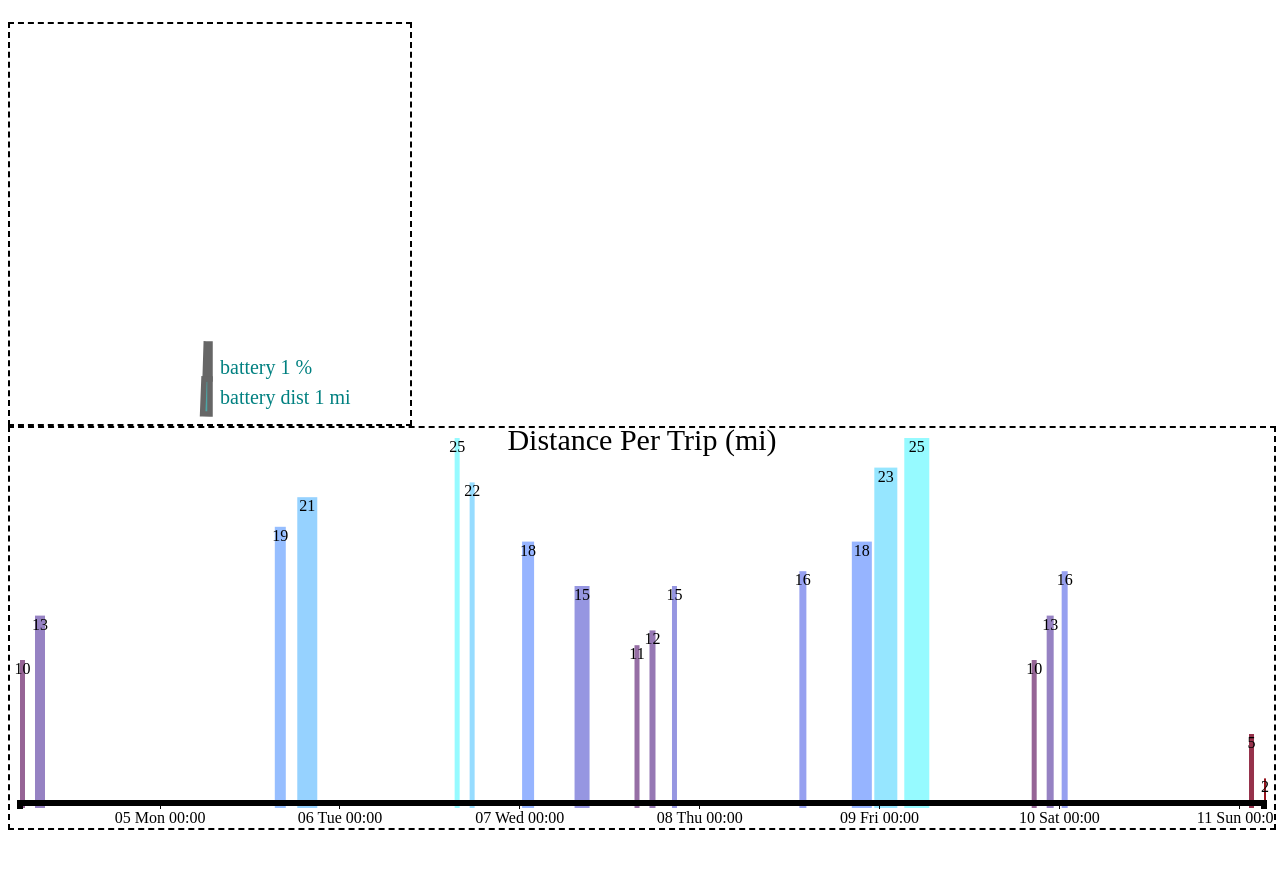
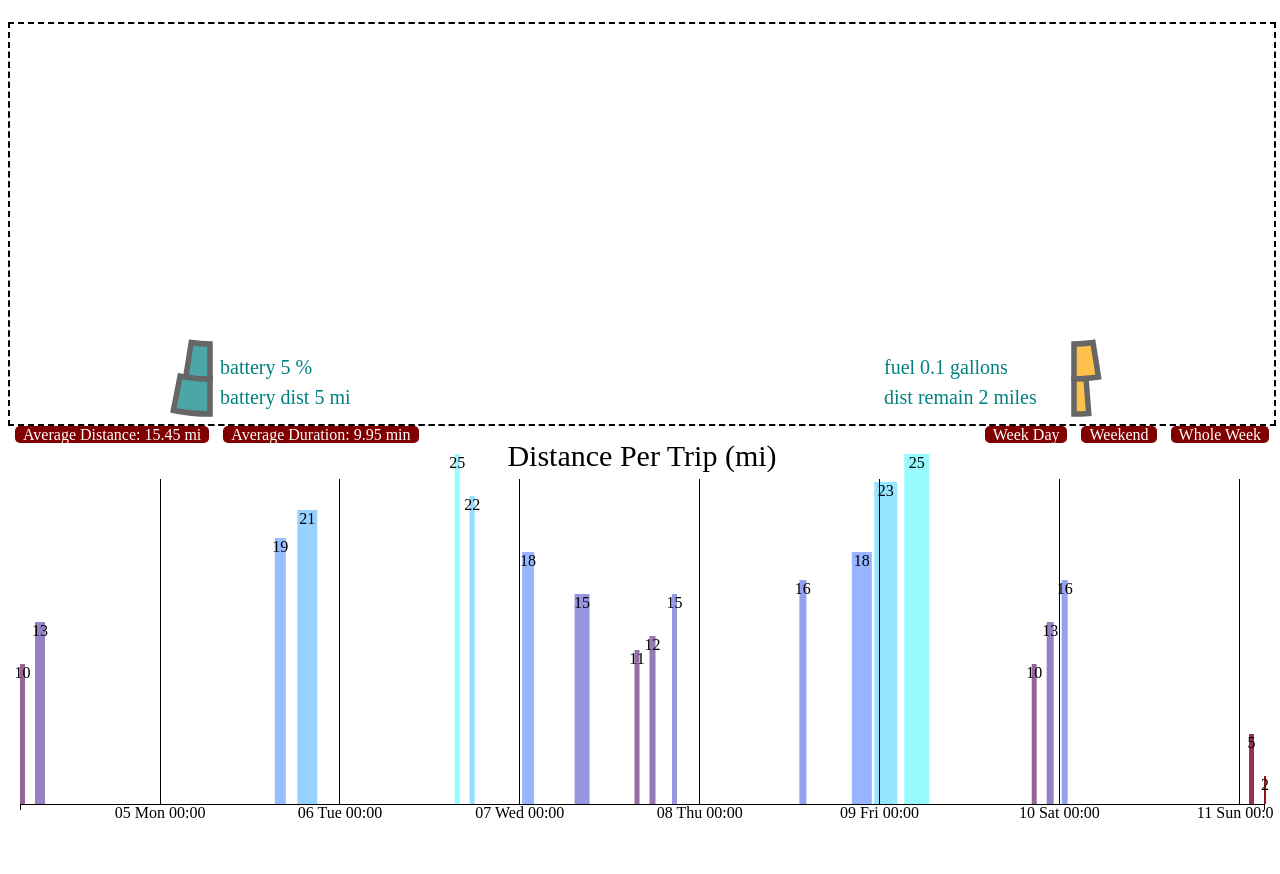
Before and after one commit to i3-hackathon/i3Experience, a PHP site: page / in a window 1280 px wide. Shown: the part 58-932 px from the top of the page. After the commit the page ends 906 px from the top, so only its background shows below. Run offline with PHP 8.4, Linux system fonts and the light colour scheme; some libraries are stand-ins or nearby versions.

Commit message:
Working Status
Code is fully functional without historic data feeds, currently using
mock data

```diff
--- a/index.html
+++ b/index.html
@@ -1,3 +1,8 @@
+<!--
+	Note need to press buttons several times before it works
+
+-->
+
 <!DOCTYPE html>
 <html lang="en">
 	<head>
@@ -13,8 +18,23 @@
 			<h1>BMW Car Visualisation</h1>
 		</div>
 		<div>
+			<div class="topLayer">
 				<div id="currentStatusChart"></div>
-			<div id="historyChart"></div>
+				<div id="middle"></div>
+				<div id="currentStatusChart2"></div>
+			</div>
+
+			<div id="historyChart">
+				<ul class="nav">
+					<li id="averageDistance"></li>
+					<li id="averageDuration"></li>
+					<div id="right">
+						<li id="btnWeekDay">Week Day</li>
+						<li id="btnWeekend">Weekend</li>
+						<li id="btnWholeWeek">Whole Week</li>
+					</div>
+				</ul>
+			</div>
 		</div>
 	</body>
 
@@ -30,11 +50,12 @@
 			smallestDim = Math.min(h, w);
 
 		var fields = [
-			{name: "battery", value: 1, size: 100, units: "%", order: 1},
-			{name: "battery dist", value: 1, size: 81, units: "mi", order: 0}//,
-			//{name: "fuel", value: .1, size: 1.98, units: "gallons", order: 2},
-			//{name: "fuel_distance", value: 1, size: 58, units: "miles", order: 3}
+			{side: "left", name: "battery", value: 5, size: 100, units: "%", order: 1},
+			{side: "left", name: "battery dist", value: 5, size: 81, units: "mi", order: 0},
+			{side: "right", name: "fuel", value: .1, size: 1.98, units: "gallons", order: 1},
+			{side: "right", name: "dist remain", value: 2, size: 81, units: "miles", order: 0}
 		];
+
 
 		var svg = d3.select("#currentStatusChart").append("svg:svg")
 	    .attr("width", w + margin.left + margin.right)
@@ -53,19 +74,30 @@
 	    .outerRadius(function(d) { return outerRadiusInit - d.order * arcWidth ; })
 	    .startAngle(Math.PI)
 	    .endAngle(function(d,i) {
+	    	if(d.side === "left")
 	    		return (d.value / d.size) * Math.PI + Math.PI;
+	    	else return Math.PI - (d.value / d.size) * Math.PI;
 	    });
 
-		//for(var i = 0; i < fields.length; i++)
-			//fields[i].previous = fields[i].value;
+		for(var i = 0; i < fields.length; i++)
+			fields[i].previous = fields[i].value;
 
 		var path = svg.selectAll("path")
 		  .data(fields.filter(function(d) { return d.value; }))
+
 		path.enter().append("svg:path")
+			.attr("fill", function(d){
+				if(d.side === "left")
+					return "teal";
+				else return "orange";
+			})
 	    .attr("transform", function(d, i) {
+	    	if(d.side === "left")
 	    		return "translate(" + smallestDim/2 + ",0)";
+	    	else return "translate(" + (w - smallestDim/2) + ",0)";
 	    })
 	    .attr("d", arc);
+
 
 	  //text adding
 	  var text = svg.selectAll("text")
@@ -77,9 +109,10 @@
 	  	})
 	  	.attr("class", "info")
 	  	.attr("transform", function(d, i){
-	  		return "translate(" + (smallestDim/2 + 10) + "," + (150 + i*30) + ")"
+	  		if(d.side === "left")
+    			return "translate(" + (smallestDim/2 + 10) + "," + (150 + Math.abs(d.order-1)*30) + ")";
+    		else return "translate(" + (w - smallestDim) + "," + (150 +Math.abs(d.order-1)*30) + ")";
 	  	});
-
 
 		  updateCarStatus();
 		  setInterval(updateCarStatus, 3000);
@@ -89,8 +122,8 @@
 		      url:"http://api.hackthedrive.com/vehicles/" + car1 + "/battery/"
 		    })
 		    .done(function(data) {
-	      for(var i = 0; i < fields.length; i++)
-	    		fields[i].previous = fields[i].value;
+		    	fields[0].previous = fields[0].value;
+		    	fields[1].previous = fields[1].value;
 					for(var i = 0; i < fields.length; i++){
 		      	if(fields[i].name === "battery"){
 		      		fields[i].value = data.remainingPercent;
@@ -98,12 +131,34 @@
 		      	if(fields[i].name === "battery dist"){
 		      		fields[i].value = data.remainingRangeMi;
 		      	}
+		      };
 		      updateD3();
-	      };
 		    })
 		    .fail(function failureCallback (argument) {
 		      console.log('failureCallback');
 		    });
+
+		    //ajax for fuel
+		    $.ajax({
+		      url:"http://api.hackthedrive.com/vehicles/" + car1 + "/fuel/"
+		    })
+		    .done(function(data) {
+		    	fields[2].previous = fields[2].value;
+		    	fields[3].previous = fields[3].value;
+					for(var i = 0; i < fields.length; i++){
+		      	if(fields[i].name === "fuel"){
+		      		fields[i].value = data.remainingGallons;
+		      	}
+		      	if(fields[i].name === "dist remain"){
+		      		fields[i].value = data.remainingRangeMi;
+		      	}
+		      };
+		      updateD3();
+		    })
+		    .fail(function failureCallback (argument) {
+		      console.log('failureCallback');
+		    });
+
 
 		    //must reenter d3 related data
 		    function updateD3(){
@@ -129,9 +184,6 @@
 						.data(fields)
 						.text(function(d){
 				  		return d.name + " " + d.value + " " + d.units;
-			  	})
-					.attr("transform", function(d, i){
-			  		return "translate(" + (smallestDim/2 + 10) + "," + (150 + i*30) + ")"
 				  	});
 			  }
 			}
@@ -150,12 +202,12 @@
 		var divH = parseInt( d3.select("#historyChart").style("height") );
 	  var divW = parseInt( d3.select("#historyChart").style("width") );
 
-		var margin = {top: 10, right: 10, bottom: 20, left: 10};
+		var margin = {top: 10, right: 10, bottom: 40, left: 10};
 		var w = divW - margin.left - margin.right;
 			h = divH - margin.top - margin.bottom;
 
 		//rects, data is trip distance
-		var data = [
+		var ORIGINAL_DATA = [
 			{ date: "2015-01-04T00:18:11-0500", distance: 10, duration: 5 },
 			{ date: "2015-01-04T02:18:11-0500", distance: 13, duration: 10 },
 			{ date: "2015-01-05T10:18:11-0500", distance: 19, duration: 11 },
@@ -177,6 +229,7 @@
 			{ date: "2015-01-10T20:18:11-0500", distance: 5, duration: 5 },
 			{ date: "2015-01-10T22:18:11-0500", distance: 2, duration: 2 }
 		];
+		var data = ORIGINAL_DATA.slice()
 
 		var minDate = new Date(Date.parse(d3.min(data, function(d){ return d.date})));
 		var maxDate = new Date(Date.parse(d3.max(data, function(d){ return d.date})));
@@ -184,10 +237,12 @@
 		var xTimeScale = d3.time.scale()
 			.domain([minDate, maxDate])
 			.range([0, w]);
-		var xScale = d3.svg.axis()
+		var xAxis = d3.svg.axis()
     	.scale(xTimeScale)
+    	.innerTickSize([-h + 25])
     	.orient('bottom')
-	    .ticks(d3.time.days)
+    	.ticks(5)
+	    //.ticks(d3.time.days)
 	    .tickFormat(d3.time.format('%d %a %H:%M'));
 
 		var yScale = d3.scale.linear()
@@ -202,6 +257,7 @@
 			.append("g")
   		.attr("transform", "translate(" + margin.left + "," + margin.top + ")");
 
+  	//color function
   	function color(d){ return "rgb(150," + d * 10 + "," + d * 15 + ")"; };
 
   	//TOOLTIP
@@ -209,6 +265,7 @@
 	    .attr("class", "tooltip")
 	    .style("opacity", 0);
 
+	  //Adding Rects
 		svg2.selectAll("rect")
 			.data(data)
 			.enter()
@@ -237,6 +294,7 @@
           .style("opacity", 0);
       });
 
+			//mile labels for each bar
 			svg2.selectAll("text.barLabels") // top
 				.data(data)
 				.enter()
@@ -248,6 +306,7 @@
 					y: function(d) { return h - yScale(d.distance) + 14; },
 				});
 
+			//chart title
 			svg2.append("text")
 				.text("Distance Per Trip (mi)")
 				.attr("x", w/2)
@@ -255,12 +314,137 @@
 				.attr("text-anchor", "middle")
 				.attr("font-size", "30px");
 
+			//x axis
 			svg2.append('g')
 		    .attr('class', 'axis')
-		    .attr('transform', 'translate(0, ' + (h - 5) + ')')
-		    .call(xScale)
+		    .attr('transform', 'translate(0, ' + (h) + ')')
+		    .call(xAxis)
 
-	//rect end
+		  d3.select("#averageDistance").html("Average Distance: " + averageDistance());
+		  d3.select("#averageDuration").html("Average Duration: " + averageDuration());
+
+
+		  //btns to change state
+		  d3.select("#btnWeekDay").on("click", function(){
+		  	var done = false;
+
+		  	var i = data.length;
+		  	while(i--){
+		  		var date = new Date(Date.parse(data[i].date))
+		  		var formatTime = d3.time.format("%a");
+		  		var formatedDate = formatTime(date).toLowerCase();
+
+		  		if(formatedDate === "sun" || formatedDate === "sat"){
+		  			data.splice(i,1);
+		  		}
+		  		if( i === 0)
+		  			done = true;
+		  	}
+
+		  	if(done){
+		  		console.log(data.length);
+		  		d3.select("#averageDistance").html("Average Distance: " + averageDistance());
+		  		d3.select("#averageDuration").html("Average Duration: " + averageDuration());
+		  	}
+		  	reArrange();
+		  });
+		  d3.select("#btnWeekend").on("click", function(){
+		  	var done = false;
+
+		  	var i = data.length;
+		  	while(i--){
+		  		var date = new Date(Date.parse(data[i].date))
+		  		var formatTime = d3.time.format("%a");
+		  		var formatedDate = formatTime(date).toLowerCase();
+
+		  		if(formatedDate !== "sun" && formatedDate !== "sat"){
+		  			data.splice(i,1);
+		  		}
+
+		  		if( i === 0)
+		  			done = true;
+		  	}
+
+		  	if(done){
+		  		console.log(data.length);
+		  		d3.select("#averageDistance").html("Average Distance: " + averageDistance());
+		  		d3.select("#averageDuration").html("Average Duration: " + averageDuration());
+		  	}
+		  	reArrange();
+		  });
+		  d3.select("#btnWholeWeek").on("click", function(){
+		  	data = ORIGINAL_DATA.slice();
+	  		d3.select("#averageDistance").html("Average Distance: " + averageDistance());
+	  		d3.select("#averageDuration").html("Average Duration: " + averageDuration());
+	  		//do a brute reset of everything
+	  		reArrange();
+		  })
+
+
+		  //rearranging History Chart
+		  function reArrange(){
+		  	//rescaling
+		  	var minDate = new Date(Date.parse(d3.min(data, function(d){ return d.date})));
+				var maxDate = new Date(Date.parse(d3.max(data, function(d){ return d.date})));
+
+				xTimeScale.domain([minDate, maxDate]);
+				//yScale.domain([0, d3.max(data, function(d){ return d.distance; })]);
+
+				//moving rects
+		  	var bars = svg2.selectAll("rect")
+					.data(data);
+				bars.transition()
+					.duration(1000)
+					.ease("linear")
+					.attr({
+						x: function(d, i) { return xTimeScale(new Date(Date.parse(d.date))); },
+						y: function(d) { return h - yScale(d.distance); },
+						width: function(d) { return d.duration; },
+						height: function(d){ return yScale(d.distance); },
+						fill: function(d) { return color(d.distance); }
+					});
+				bars.exit()
+					.remove();
+
+
+				//updating labels for each bar
+				var text = svg2.selectAll("text.barLabels") // top
+					.data(data);
+				text.transition()
+					.duration(1000)
+					.ease("linear")
+					.text(function(d) { return d.distance; })
+					.attr({
+						"class": "barLabels",
+						x: function(d,i) { return xTimeScale(new Date(Date.parse(d.date))) + d.duration/2 - (this.getBBox().width / 2)},
+						y: function(d) { return h - yScale(d.distance) + 14; },
+					});
+				text.exit()
+					.remove();
+
+				//x axis
+				svg2.selectAll('g')
+			    .transition()
+			    .duration(1000)
+			    .call(xAxis);
+			}
+
+		  //data calculating function
+		  function averageDistance(){
+		  	var total = 0;
+		  	for(i = 0; i < data.length; i++){
+		  		total += data[i].distance;
+		  	}
+		  	return total / data.length + " mi" ;
+		  }
+		  function averageDuration(){
+		  	var total = 0;
+		  	for(i = 0; i < data.length; i++){
+		  		total += data[i].duration;
+		  	}
+		  	return total / data.length + " min";
+		  }
+
 	</script>
 
 </html>
--- a/style.css
+++ b/style.css
@@ -1,21 +1,24 @@
 /*body{
 	height: 200px;
-	background-color: #0088ce;
+	background-color: aqua;
+	-webkit-filter: blur(4px) opacity(0.3);
 }
 #header h1{
 	text-align: center;
 	color: white;
 	font-size: 100px;
 }*/
-#currentStatusChart {
+
+.topLayer #currentStatusChart {
 	border: 2px dashed black;
 	height: 400px;
-	width: 400px;
+	width: 100%;
+	float:left;
+	align: center;
 }
 
-path {
+#currentStatusChart path {
   fill-rule: evenodd;
-  fill: teal;
   fill-opacity: .7;
   stroke: #666;
   stroke-width: 5.5px;
@@ -57,3 +60,24 @@ div.tooltip {
   pointer-events: none;
   color: black;
 }
+
+#historyChart .nav {
+	list-style-type: none;
+  margin: 0;
+  padding: 0;
+}
+
+#historyChart .nav #right{
+	float: right;
+}
+
+#historyChart .nav li {
+	display: inline;
+	padding-left: 8px;
+	padding-right: 8px;
+	background-color: maroon;
+	color: white;
+	border-radius: 5px;
+	margin-left: 5px;
+	margin-right: 5px;
+}
```
Lines whose indentation alone changed are shown as unchanged.
